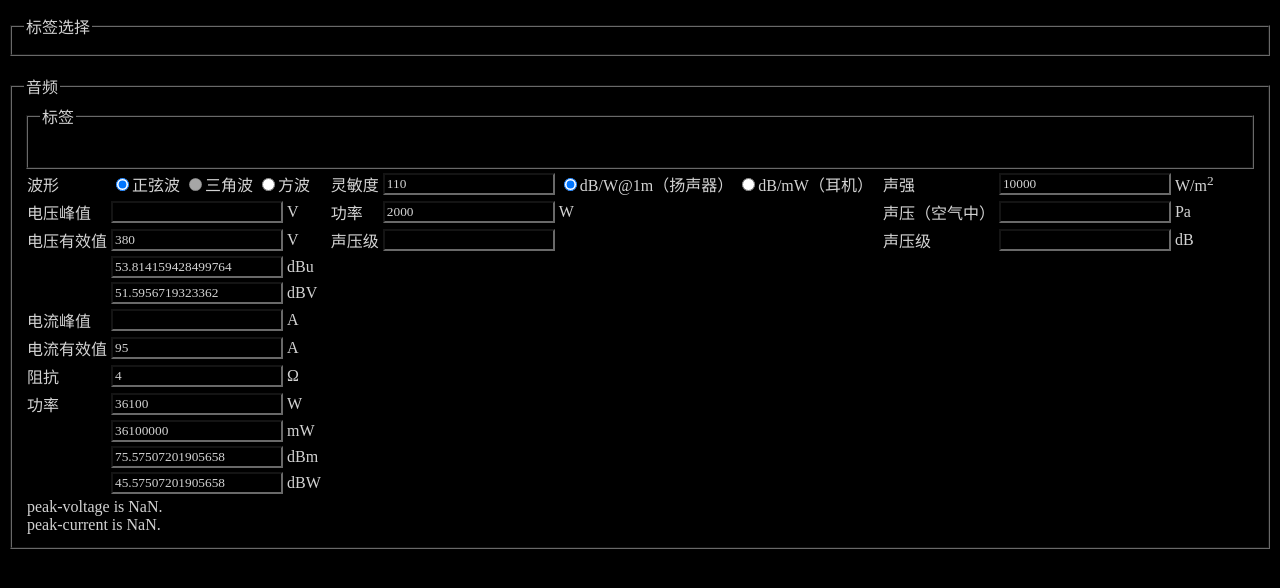
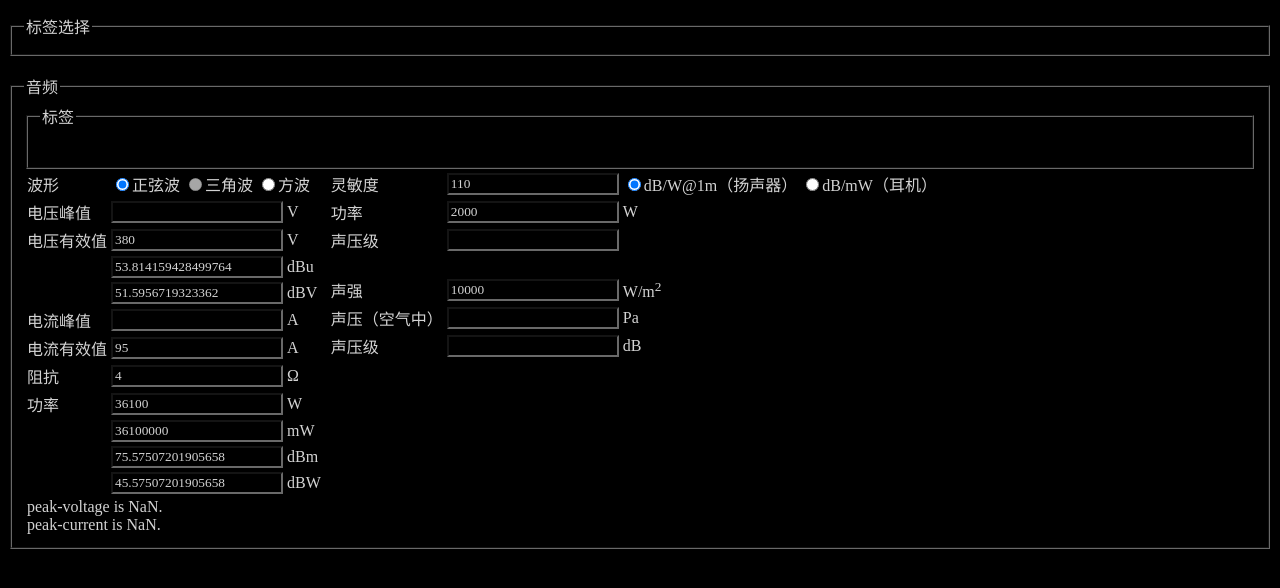
Before and after one commit to AndyBRoswell/unit-utilities, a plain HTML site: page index.html in a window 1280 px wide. Shown: the part 120-708 px from the top of the page. Drawn offline with Linux system fonts and the light colour scheme.

Commit message:
Update index.html

```diff
--- a/index.html
+++ b/index.html
@@ -120,8 +120,9 @@
                 <td><input name="SPL"></td>
                 <td><label></label></td>
             </tr>
-        </table>
-        <table class="compact-table">
+            <tr>
+                <td><br></td>
+            </tr>
             <tr>
                 <td><label>声强</label></td>
                 <td><input name="sound-intensity" value="10000"></td>
```
